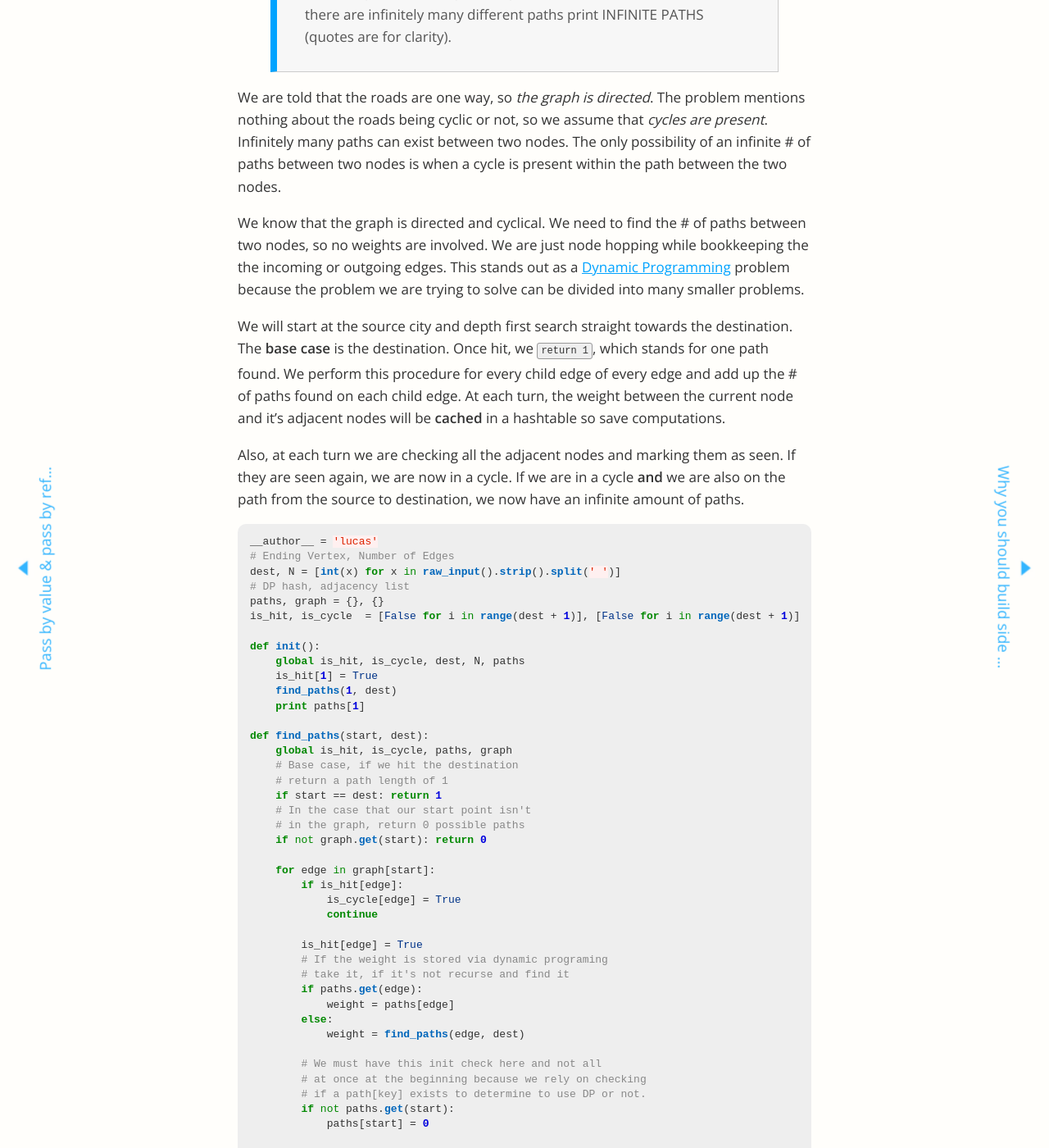
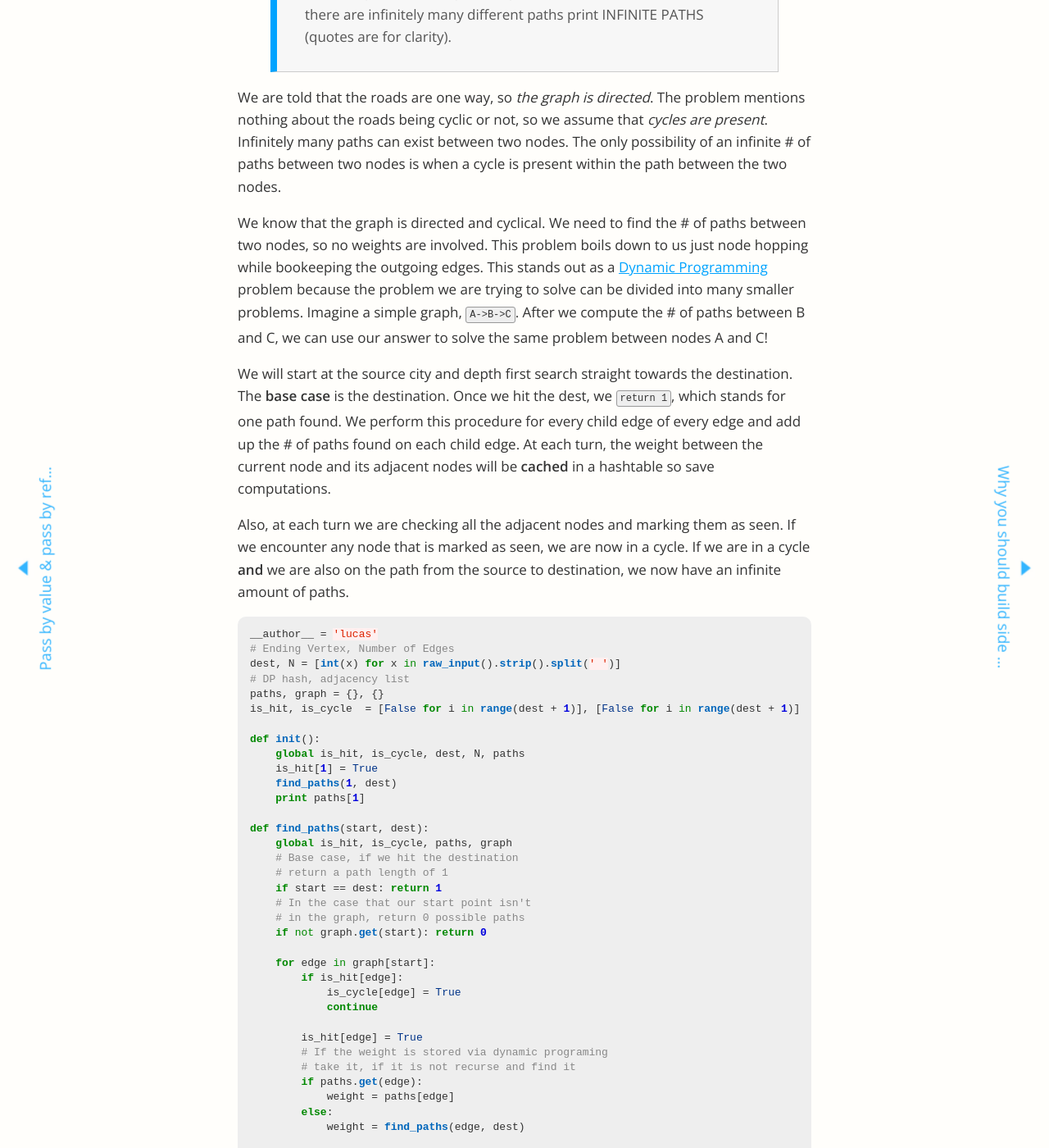
Before and after one commit to codelucas/codelucas.com, a Jekyll site: the page built from _posts/2013-04-12-kingdom-connectivity.md, in a window 1280 px wide and 1400 px high, scrolled down 995 px. Shown: the whole window at 82% size. Built offline with Jekyll 4.4.1, drawn with Linux system fonts in a browser that asks for light colours; Markdown is read by kramdown in place of the engine named in the settings; comment, search, counter and statistics services are not loaded; some of the changed text lies outside the part shown.

Commit message:
adding about page, fixed grammar errors in blog

```diff
--- a/_posts/2013-04-12-kingdom-connectivity.md
+++ b/_posts/2013-04-12-kingdom-connectivity.md
@@ -18,11 +18,11 @@ Today I will write about a problem found on <a href="https://www.hackerrank.com/
 
 We are told that the roads are one way, so *the graph is directed*. The problem mentions nothing about the roads being cyclic or not, so we assume that *cycles are present*. Infinitely many paths can exist between two nodes. The only possibility of an infinite # of paths between two nodes is when a cycle is present within the path between the two nodes.
 
-We know that the graph is directed and cyclical. We need to find the # of paths between two nodes, so no weights are involved. We are just node hopping while bookkeeping the the incoming or outgoing edges. This  stands out as a <a href="http://en.wikipedia.org/wiki/Dynamic_programming">Dynamic Programming</a> problem because the problem we are trying to solve can be divided into many smaller problems.
+We know that the graph is directed and cyclical. We need to find the # of paths between two nodes, so no weights are involved. This problem boils down to us just node hopping while bookeeping the outgoing edges. This stands out as a <a href="http://en.wikipedia.org/wiki/Dynamic_programming">Dynamic Programming</a> problem because the problem we are trying to solve can be divided into many smaller problems. Imagine a simple graph, `A->B->C`. After we compute the # of paths between B and C, we can use our answer to solve the same problem between nodes A and C!
 
-We will start at the source city and depth first search straight towards the destination. The **base case** is the destination. Once hit, we `return 1`, which stands for one path found. We perform this procedure for every child edge of every edge and add up the # of paths found on each child edge. At each turn, the weight between the current node and it's adjacent nodes will be **cached** in a hashtable so save computations.
+We will start at the source city and depth first search straight towards the destination. The **base case** is the destination. Once we hit the dest, we `return 1`, which stands for one path found. We perform this procedure for every child edge of every edge and add up the # of paths found on each child edge. At each turn, the weight between the current node and its adjacent nodes will be **cached** in a hashtable so save computations.
 
-Also, at each turn we are checking all the adjacent nodes and marking them as seen. If they are seen again, we are now in a cycle. If we are in a cycle **and** we are also on the path from the source to destination, we now have an infinite amount of paths.
+Also, at each turn we are checking all the adjacent nodes and marking them as seen. If we encounter any node that is marked as seen, we are now in a cycle. If we are in a cycle **and** we are also on the path from the source to destination, we now have an infinite amount of paths.
 
 {% highlight python %}__author__ = 'lucas'
 # Ending Vertex, Number of Edges
@@ -53,7 +53,7 @@ def find_paths(start, dest):
 
         is_hit[edge] = True
         # If the weight is stored via dynamic programing
-        # take it, if it's not recurse and find it
+        # take it, if it is not recurse and find it
         if paths.get(edge):
             weight = paths[edge]
         else:
```
Also changed, not shown: other parts of _posts/2013-04-12-kingdom-connectivity.md (+1 -1 lines), _posts/2013-09-27-summer-of-13.md (+4 -2 lines), about/index.html (+96 -10 lines), images/family_2010.jpg (added), images/old_darehut.jpg (added), 1 other file.
